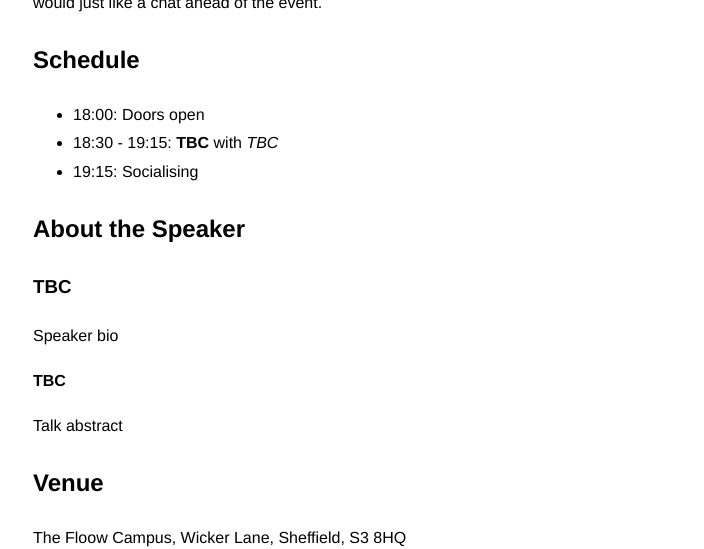
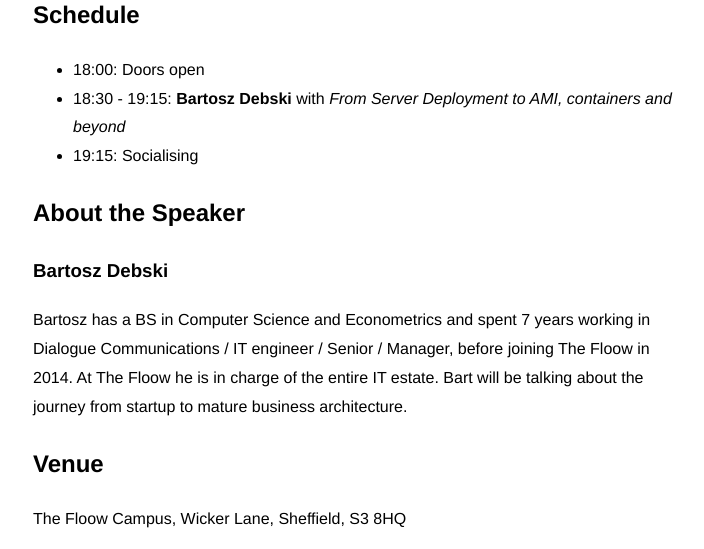
Before and after one commit to sheffielddevops/sheffielddevops.github.io, a Jekyll site: the page built from _posts/2022-03-10-sheffield-devops-march-2022-meetup.md, in a window 1280 px wide and 1400 px high, scrolled down 821 px. Shown: the top 549 px of the window, without its empty margins (287-991 px from the left). Built offline with Jekyll 4.4.1, drawn with Linux system fonts in a browser that asks for light colours; some web fonts are replaced; some of the changed text lies outside the part shown; grey boxes are pictures that could not be loaded.

```diff
--- a/_config.yml
+++ b/_config.yml
@@ -86,3 +86,4 @@
   - LICENSE
   - README.md
   - CNAME
+future: true
--- a/_posts/2022-03-10-sheffield-devops-march-2022-meetup.md
+++ b/_posts/2022-03-10-sheffield-devops-march-2022-meetup.md
@@ -4,29 +4,23 @@
 date: 2020-03-10
 ---
 
-[Eventbrite Link]()
+[Eventbrite Link](https://www.eventbrite.co.uk/e/sheffield-devops-march-2022-tickets-265776232867)
 
 **The next Sheffield Devops event takes place at The Floow Campus on Thursday 10th March 2022 at 6pm.**
-
-Our event is generously hosted by our sponsors Affecto Recruitment.
 
 We're striving for Sheffield Devops to be an inclusive event that is open to all. We operate a [Code of Conduct](http://www.sheffielddevops.org.uk/post/166824850299/code-of-conduct). Please drop us a message on [Twitter](https://twitter.com/sheffieldDevops) if you have any queries or would just like a chat ahead of the event.
 
 ## **Schedule**
 
 - 18:00: Doors open
-- 18:30 - 19:15: **TBC** with *TBC*
+- 18:30 - 19:15: **Bartosz Debski** with *From Server Deployment to AMI, containers and beyond*
 - 19:15: Socialising
 
 ## **About the Speaker**
 
-### **TBC**
+### **Bartosz Debski**
 
-Speaker bio
-
-**TBC**
-
-Talk abstract
+Bartosz has a BS in Computer Science and Econometrics and spent 7 years working in Dialogue Communications / IT engineer / Senior / Manager, before joining The Floow in 2014. At The Floow he is in charge of the entire IT estate. Bart will be talking about the journey from startup to mature business architecture.
 
 ## Venue
 
```
Also changed, not shown: other parts of _posts/2022-03-10-sheffield-devops-march-2022-meetup.md (+0 -6 lines).
